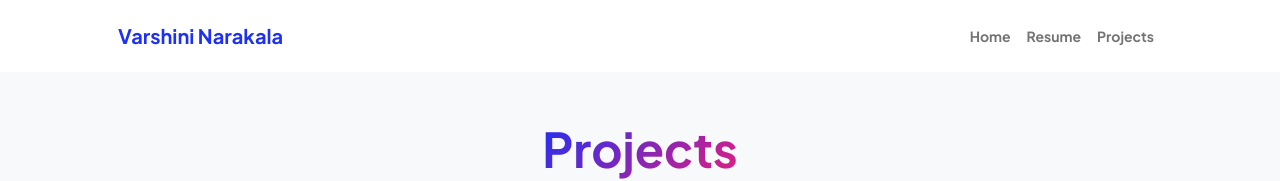
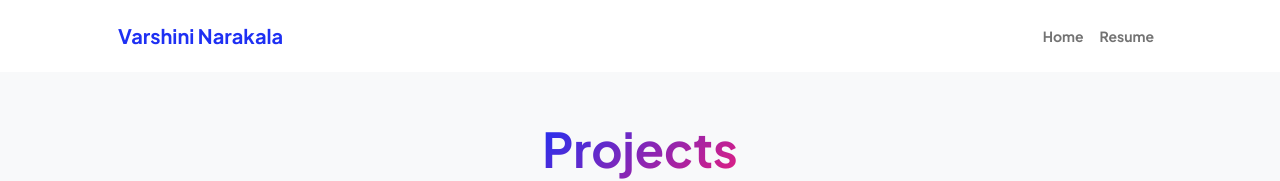
Before and after one commit to varshininm/portfolio, a plain HTML site: page projects.html in a window 1280 px wide. Shown: the top 181 px of the page. Drawn offline with nearby package versions, Linux system fonts and the light colour scheme.

Commit message:
Update projects.html

```diff
--- a/projects.html
+++ b/projects.html
@@ -28,7 +28,7 @@
                         <ul class="navbar-nav ms-auto mb-2 mb-lg-0 small fw-bolder">
                             <li class="nav-item"><a class="nav-link" href="index.html">Home</a></li>
                             <li class="nav-item"><a class="nav-link" href="resume.html">Resume</a></li>
-                            <li class="nav-item"><a class="nav-link" href="projects.html">Projects</a></li>
+<!--                             <li class="nav-item"><a class="nav-link" href="projects.html">Projects</a></li> -->
 <!--                             <li class="nav-item"><a class="nav-link" href="contact.html">Contact</a></li> -->
                         </ul>
                     </div>
```
